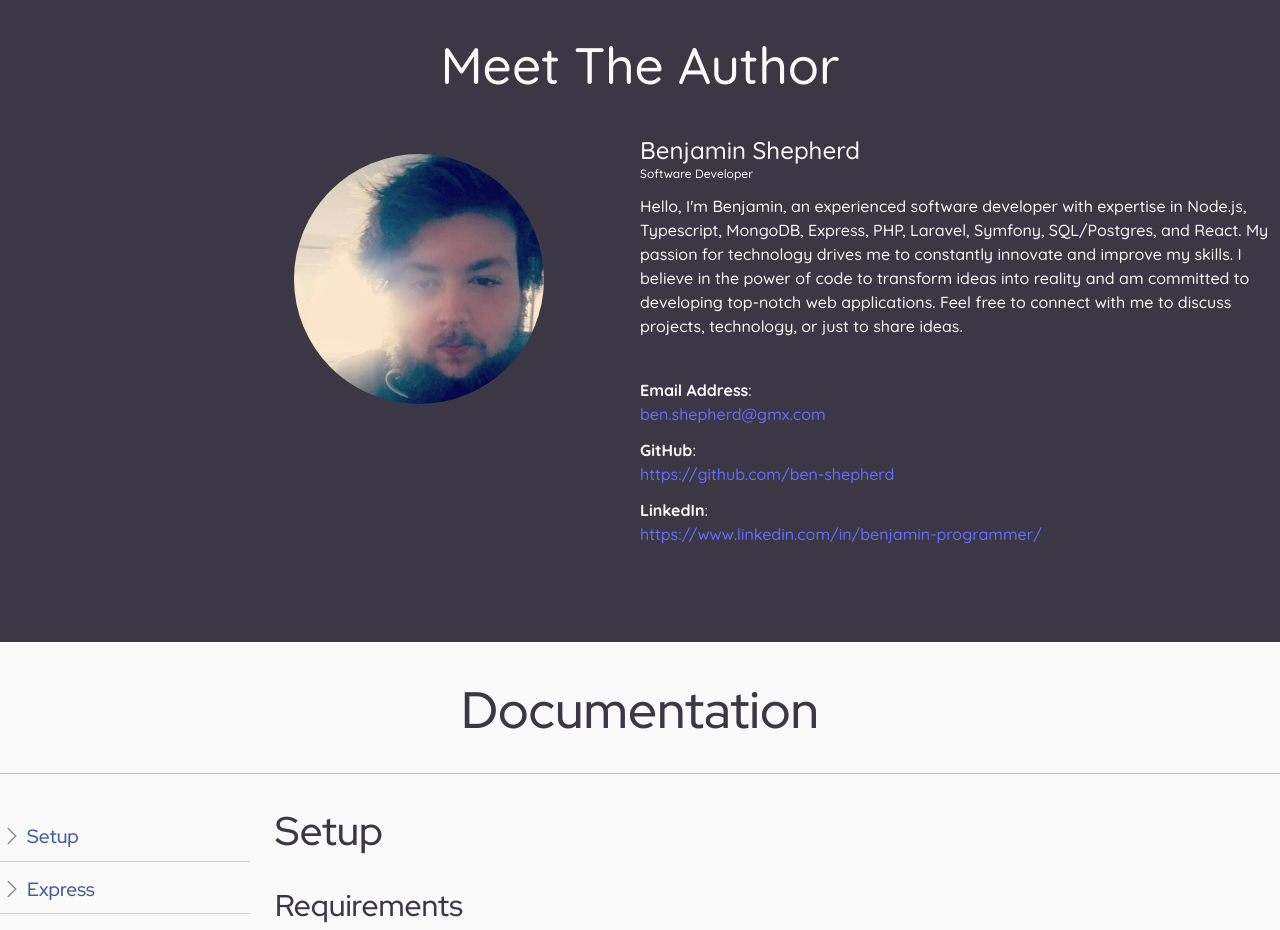
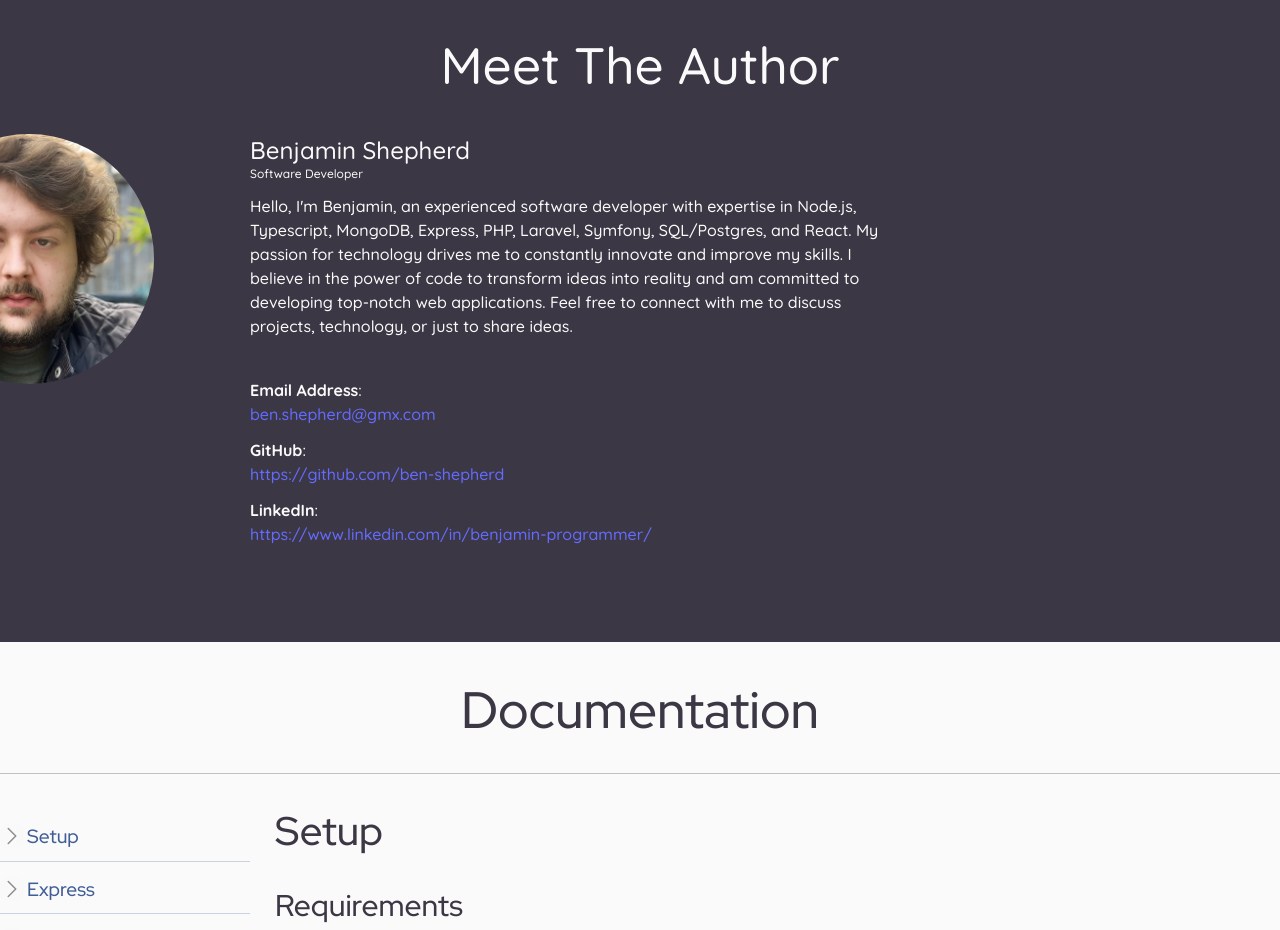
Before and after one commit to ben-shepherd/larascript-framework-react, a React (Vite) app: page / in a window 1280 px wide. Shown: the part 3440-4370 px from the top of the page. Built offline with nearby package versions, Linux system fonts and the light colour scheme; a web font is replaced by a local one.

Commit message:
Easter egg author picture

```diff
--- a/src/components/sections/About/About.tsx
+++ b/src/components/sections/About/About.tsx
@@ -4,8 +4,9 @@ const About = () => {
             <h1 className='text-center mb-10'>Meet The Author</h1>
             <div className="container">
                 <div className='flex flex-wrap lg:flex-nowrap'>
-                    <div className='author-container w-full lg:w-1/2'>
-                        <div className='author-image mr-24 mt-5' style={{ backgroundImage: 'url(/images/author.jpg)' }}></div>
+                    <div className='section_about__author_image_container w-full lg:w-1/2' title="Handsome picture">
+                            <div className='section_about__author_image mr-24'></div>
+                            <div className='section_about__author_image_goofy mr-24'></div>
                     </div>
                     <div className="info-container w-full lg:w-1/2">
                         <h3 className='author-text text-2xl'>Benjamin Shepherd</h3>
--- a/src/styles/components/About.scss
+++ b/src/styles/components/About.scss
@@ -12,12 +12,31 @@
     justify-content: right;
   }
 
-  .author-container {
+  .section_about__author_image_container {
     display: flex;
     position: relative;
+    height: 250px;
+    width: 250px;
   }
 
-  .author-image {
+  .section_about__author_image_container:hover {
+    .section_about__author_image {
+      opacity: 0;
+    }
+    .section_about__author_image_goofy {
+      opacity: 1;
+    }
+  }
+  .section_about__author_image {
+    background-image: url('/images/author2.jpg');
+  }
+  .section_about__author_image_goofy {
+    background-image: url('/images/author_goofy.png');
+    opacity: 0;
+    filter: grayscale(50%)
+  }
+  .section_about__author_image,
+  .section_about__author_image_goofy {
     position: absolute;
     right: 0;
     top: auto;
@@ -34,7 +53,6 @@
       transition: all 0.2s ease-in-out;
       transform: scale(1.1);
     }
-
   }
 
   & {
```
Also changed, not shown: public/images/author2.jpg (added), public/images/author_goofy.png (added).
